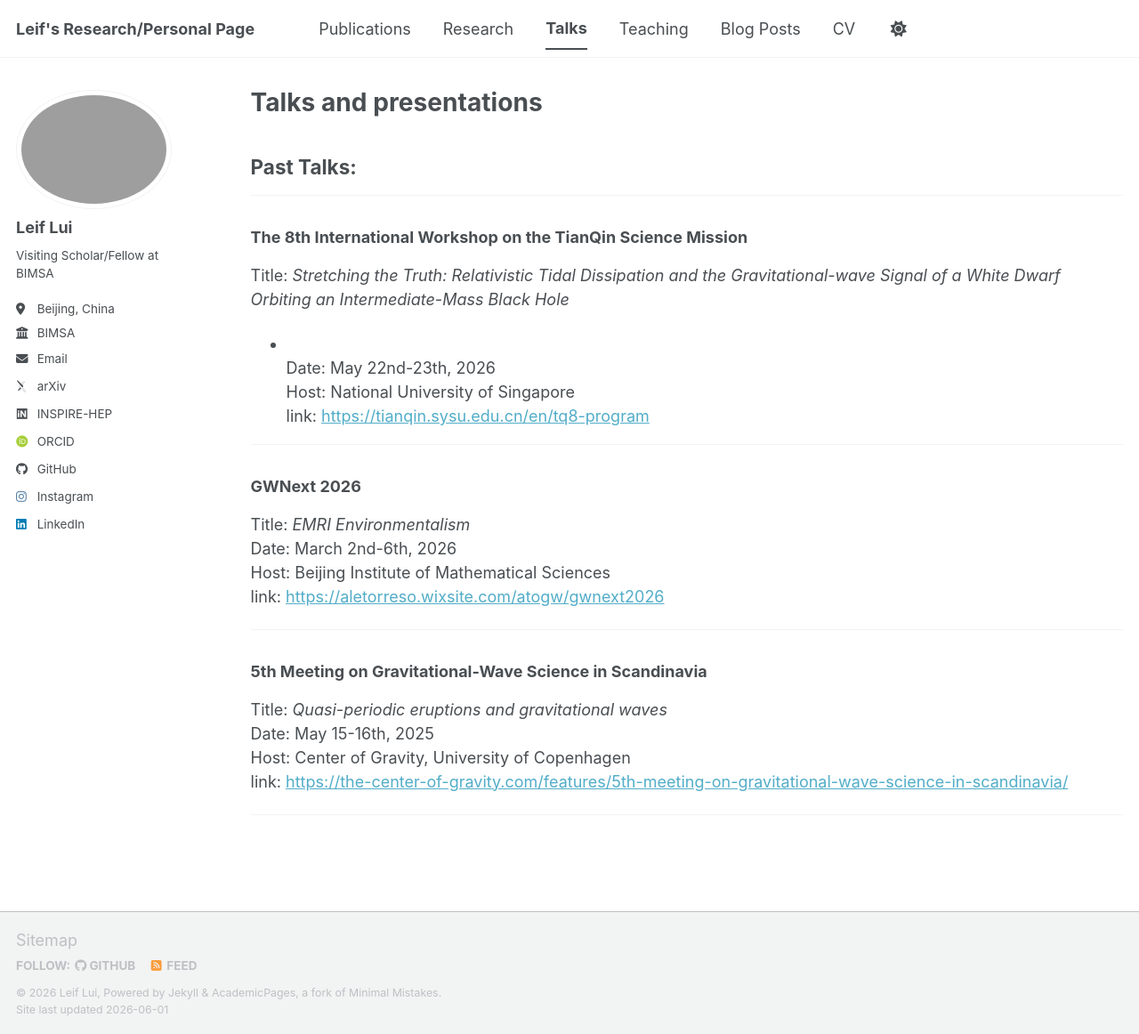
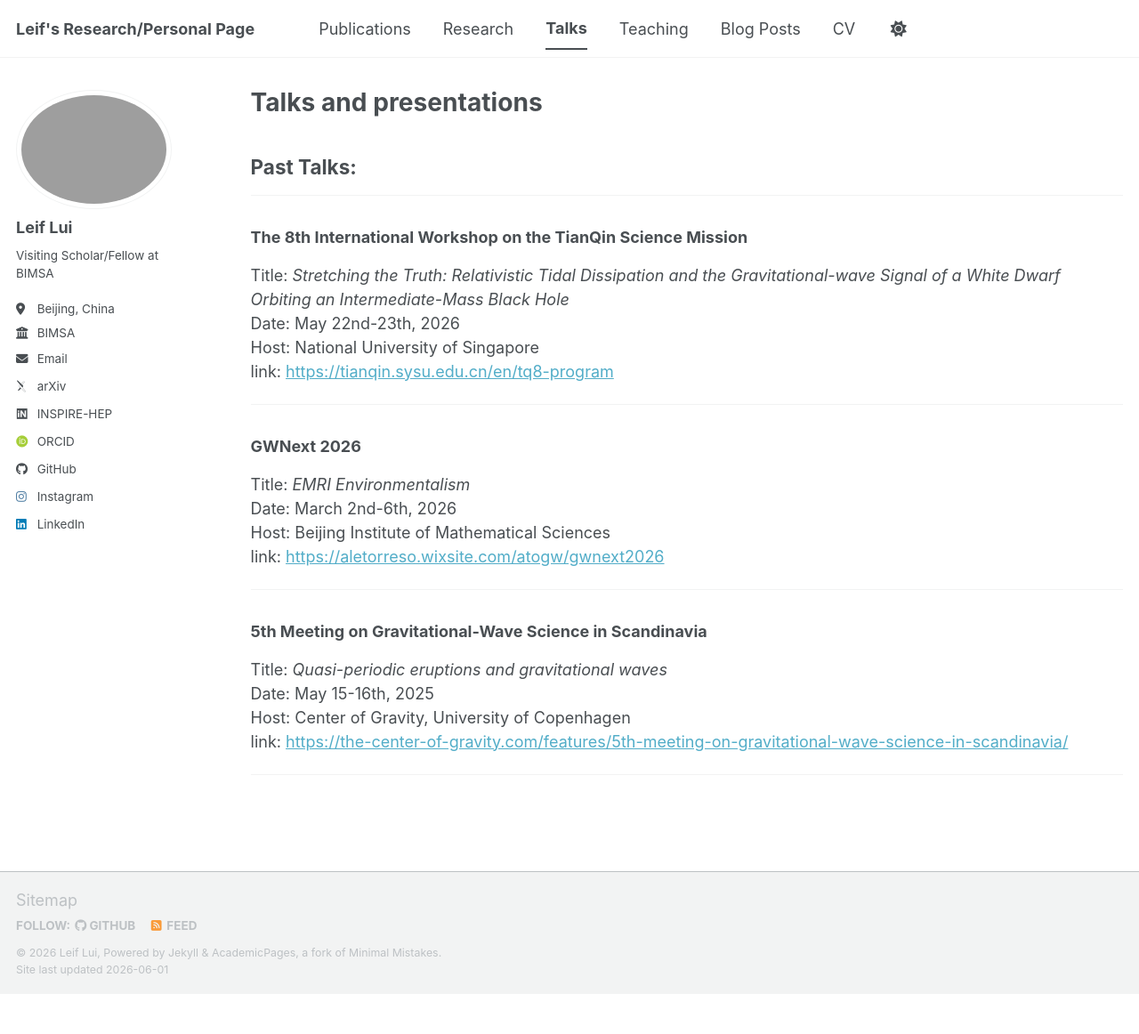
Before and after one commit to leiflui/leiflui.github.io, a Jekyll site: the page built from _pages/talks.md, in a window 1280 px wide and 1162 px high. Shown: the whole window at 89% size. Built offline with Jekyll 4.4.1, drawn with Linux system fonts in a browser that asks for light colours; some web fonts are replaced; a script bundle is joined from its source files by our own code; library files that are not in the unit come from our copies.

Commit message:
Update talks.md

```diff
--- a/_pages/talks.md
+++ b/_pages/talks.md
@@ -9,8 +9,7 @@
 ------
 
 ### The 8th International Workshop on the TianQin Science Mission
-Title: *Stretching the Truth: Relativistic Tidal Dissipation and the Gravitational-wave Signal of a White Dwarf Orbiting an Intermediate-Mass Black Hole*
-* <br>
+Title: *Stretching the Truth: Relativistic Tidal Dissipation and the Gravitational-wave Signal of a White Dwarf Orbiting an Intermediate-Mass Black Hole* <br>
 Date: May 22nd-23th, 2026<br>
 Host: National University of Singapore<br>
 link: [https://tianqin.sysu.edu.cn/en/tq8-program](https://tianqin.sysu.edu.cn/en/tq8-program)<br>
```
